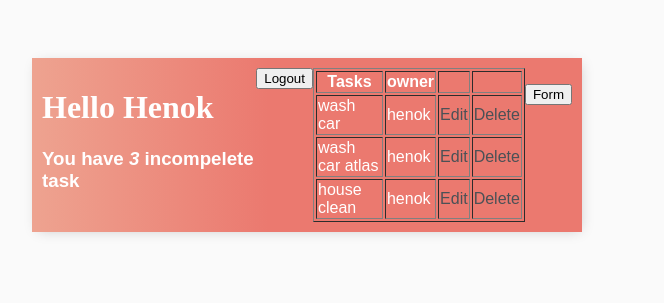
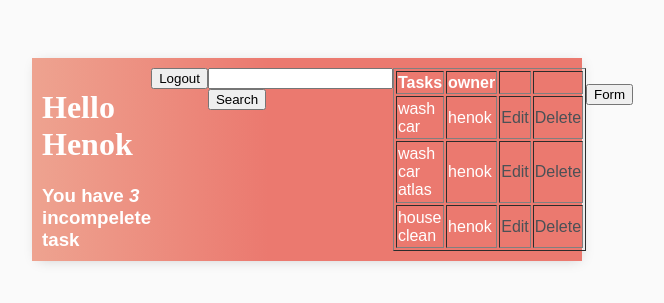
Before and after one commit to henokashine-24/To-do-App-in-Django, a Django app: page / in a window 1280 px wide. Shown: the top 303 px of the page, without its empty margins (333-997 px from the left). Run offline with Django 4.2, Linux system fonts and the light colour scheme; a user stored in the database is signed in; data comes from the database, SQL or seed files in the repository; both versions use the stored data as it was after the commit.

Commit message:
the search future is implemented here

```diff
--- a/ToDos/templates/ToDos/totask_list.html
+++ b/ToDos/templates/ToDos/totask_list.html
@@ -5,6 +5,7 @@
 {%  block content %}
 
 <div class="header-bar">
+
     <div>
 
         <h1>Hello {{request.user|title}}</h1>
@@ -21,6 +22,12 @@
 {% endif %}
 <br>
 <br>
+
+<form method="GET">
+    <input type="text" name="search-area" , value="{{search_input}}">
+    <input type="submit" value="Search">
+
+    </form>
 
 
 <table border="1">
--- a/ToDos/views.py
+++ b/ToDos/views.py
@@ -32,6 +32,15 @@ class ToTaskList( LoginRequiredMixin,ListView):
         context['count'] = context['task'].filter(complete=False).count()
 
 
+        search_input = self.request.GET.get('search-area') or '' # we are applying a search functionality to the page..
+
+        if search_input:
+            context['task'] = context['task'].filter(title__icontains = search_input)
+
+        context['search_input'] = search_input  # search functionality ends here..
+
+
+
         return context
 
 class ToTaskDetail(DetailView):
```
Also changed, not shown: db.sqlite3.
